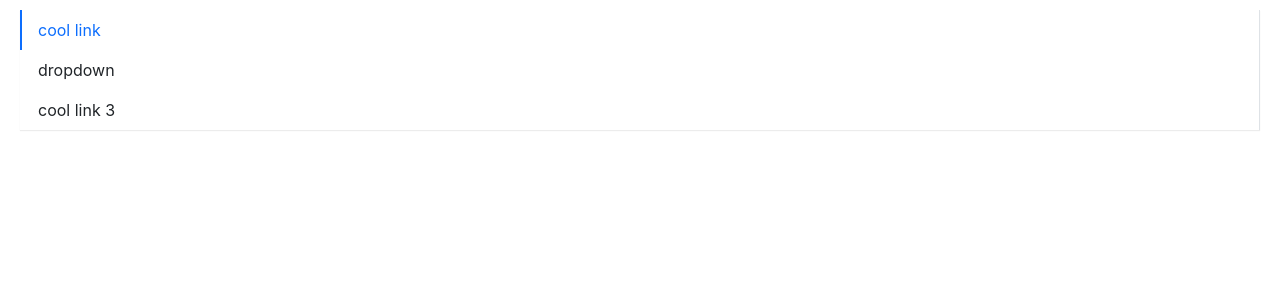
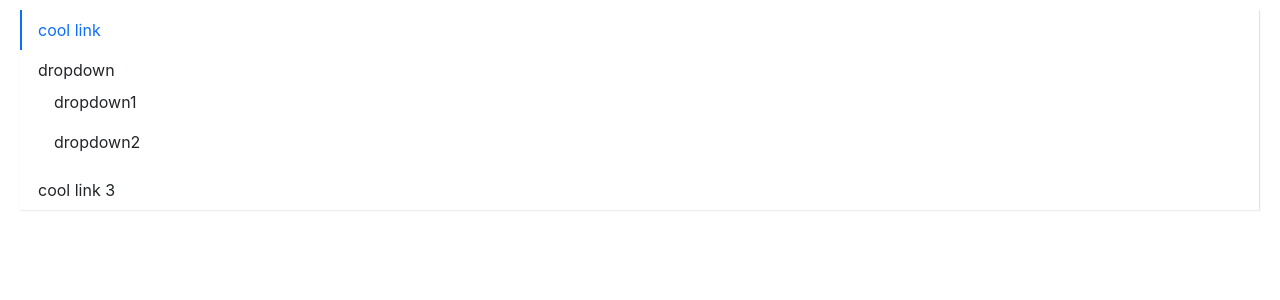
Before and after one commit to xing-6464/star-ui-react, a React (Vite) app: page / in a window 1280 px wide. Shown: the top 300 px of the page. Built offline with nearby package versions, Linux system fonts and the light colour scheme.

Commit message:
SubMenu 下拉菜单编码第三部分

```diff
--- a/src/App.tsx
+++ b/src/App.tsx
@@ -5,11 +5,12 @@ function App() {
   return (
     <div>
       <Menu
-        defaultIndex={0}
-        mode="vertical"
+        defaultIndex="0"
         onSelect={(index) => {
           alert(index)
         }}
+        mode="vertical"
+        defaultOpenSubMenus={['1']}
       >
         <MenuItme>cool link</MenuItme>
         <SubMenu title="dropdown">
--- a/src/components/Menu/menu.tsx
+++ b/src/components/Menu/menu.tsx
@@ -3,26 +3,36 @@ import classNames from 'classnames'
 import { MenuItemProps } from './menuItem'
 
 type MenuMode = 'horizontal' | 'vertical'
-type SelectCallback = (selectedIndex: number) => void
+type SelectCallback = (selectedIndex: string) => void
 export interface MenuProps {
-  defaultIndex?: number
+  defaultIndex?: string
   className?: string
   mode?: MenuMode
   style?: React.CSSProperties
   onSelect?: SelectCallback
+  defaultOpenSubMenus?: string[]
   children?: React.ReactNode
 }
 
 interface IMenuContext {
-  index: number
+  index: string
   mode?: MenuMode
+  defaultOpenSubMenus?: string[]
   onSelect?: SelectCallback
 }
 
-export const MenuContext = createContext<IMenuContext>({ index: 0 })
+export const MenuContext = createContext<IMenuContext>({ index: '0' })
 
 export const Menu: React.FC<MenuProps> = (props) => {
-  const { className, mode, style, children, defaultIndex, onSelect } = props
+  const {
+    className,
+    mode,
+    style,
+    children,
+    defaultIndex,
+    onSelect,
+    defaultOpenSubMenus,
+  } = props
   const [currentActive, setActive] = useState(defaultIndex)
 
   const classes = classNames('star-menu', className, {
@@ -30,16 +40,17 @@ export const Menu: React.FC<MenuProps> = (props) => {
     'menu-horizontal': mode !== 'vertical',
   })
 
-  const hanldeClick = (index: number) => {
+  const hanldeClick = (index: string) => {
     setActive(index)
     if (onSelect) {
       onSelect(index)
     }
   }
   const passedContext: IMenuContext = {
-    index: currentActive ? currentActive : 0,
+    index: currentActive ? currentActive : '0',
     mode: mode,
     onSelect: hanldeClick,
+    defaultOpenSubMenus,
   }
 
   const renderChildren = () => {
@@ -49,7 +60,7 @@ export const Menu: React.FC<MenuProps> = (props) => {
 
       const { displayName } = childElement.type
       if (displayName === 'MenuItem' || displayName === 'SubMenu') {
-        return React.cloneElement(childElement, { index })
+        return React.cloneElement(childElement, { index: index.toString() })
       } else {
         console.error(
           'Warning: Menu has a child which is not a MenuItem component'
@@ -68,6 +79,7 @@ export const Menu: React.FC<MenuProps> = (props) => {
 }
 
 Menu.defaultProps = {
-  defaultIndex: 0,
+  defaultIndex: '0',
   mode: 'horizontal',
+  defaultOpenSubMenus: [],
 }
--- a/src/components/Menu/menuItem.tsx
+++ b/src/components/Menu/menuItem.tsx
@@ -4,7 +4,7 @@ import classNames from 'classnames'
 import { MenuContext } from './menu'
 
 export interface MenuItemProps {
-  index?: number
+  index?: string
   disabled?: boolean
   className?: string
   style?: React.CSSProperties
@@ -21,7 +21,7 @@ export const MenuItme: React.FC<MenuItemProps> = (props) => {
   })
 
   const handleClick = () => {
-    if (context.onSelect && !disabled && typeof index === 'number') {
+    if (context.onSelect && !disabled && typeof index === 'string') {
       context.onSelect(index)
     }
   }
--- a/src/components/Menu/subMenu.tsx
+++ b/src/components/Menu/subMenu.tsx
@@ -4,7 +4,7 @@ import { MenuContext } from './menu'
 import { MenuItemProps } from './menuItem'
 
 export interface SubMenuProps {
-  index?: number
+  index?: string
   title: string
   className?: string
   children?: React.ReactNode
@@ -16,8 +16,14 @@ export const SubMenu: React.FC<SubMenuProps> = ({
   className,
   children,
 }) => {
-  const [menuOpen, setOpen] = useState(false)
   const context = useContext(MenuContext)
+
+  const openedSubMenus = context.defaultOpenSubMenus as Array<string>
+  const isOpened =
+    index && context.mode === 'vertical'
+      ? openedSubMenus.includes(index)
+      : false
+  const [menuOpen, setOpen] = useState(isOpened)
 
   const classes = classNames('menu-item submenu-item', className, {
     'is-active': context.index === index,
@@ -62,7 +68,7 @@ export const SubMenu: React.FC<SubMenuProps> = ({
       const childElement =
         child as React.FunctionComponentElement<MenuItemProps>
       if (childElement.type.displayName === 'MenuItem') {
-        return childElement
+        return React.cloneElement(childElement, { index: `${index}-${i}` })
       } else {
         console.error(
           'Warning: SubMenu has a child which is not a MenuItem component'
```
